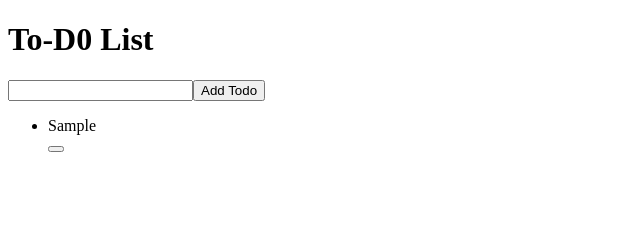
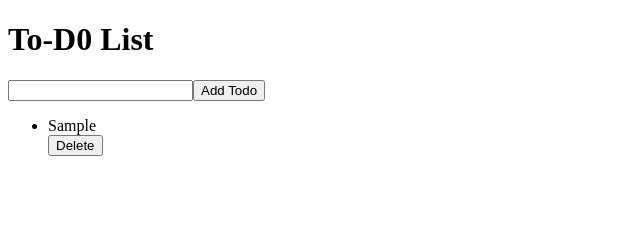
Before and after one commit to acciojob/todo-react-Rudranil8, a React app: page / in a window 1280 px wide. Both pictures are taken after typing "Sample" into the empty fields and a click on the button "Add Todo". Shown: the top 225 px of the page, without its empty margins (0-640 px from the left). Built offline with nearby package versions, Linux system fonts and the light colour scheme.

Commit message:
Update App.js

```diff
--- a/src/components/App.js
+++ b/src/components/App.js
@@ -87,6 +87,55 @@
 // }
 
 // export default App
+
+
+
+
+// import React, { useState } from "react";
+// import './../styles/App.css';
+
+// const App = () => {
+//   let [todos,setTodos]=useState([])
+//   let [newTodo,setNewTodo]=useState('')
+
+//   function addTodo(){
+//     if(newTodo.trim()!==''){
+//       setTodos([...todos,newTodo]);
+//       setNewTodo('');
+//     }
+//   }
+
+//   function removeTodo(i){
+//     let updatedTodos=todos.filter((element,index)=>{
+//       return i!==index;
+//     })
+//     setTodos(updatedTodos)
+//   }
+
+//   return (
+//     <div className="main">
+//         {/* Do not remove the main div */}
+//         <h1>To-D0 List</h1>
+//         <input type="text" value={newTodo} onChange={(e)=>setNewTodo(e.target.value)}  />
+//         <button onClick={addTodo}>Add Todo</button>
+//         <ul>
+//         {
+//           todos.map((element,index)=>(
+//             <li key={index}>
+//               <div>{element}</div>
+//               <button onClick={()=>removeTodo(index)}></button>
+//             </li>
+//           ))
+//         }
+//         </ul>
+//     </div>
+//   )
+// }
+
+// export default App
+
+
+
 import React, { useState } from "react";
 import './../styles/App.css';
 
@@ -119,7 +168,7 @@ const App = () => {
           todos.map((element,index)=>(
             <li key={index}>
               <div>{element}</div>
-              <button onClick={()=>removeTodo(index)}></button>
+              <button onClick={()=>removeTodo(index)}>Delete</button>
             </li>
           ))
         }
@@ -128,4 +177,4 @@ const App = () => {
   )
 }
 
-export default App
+export default App;
```
